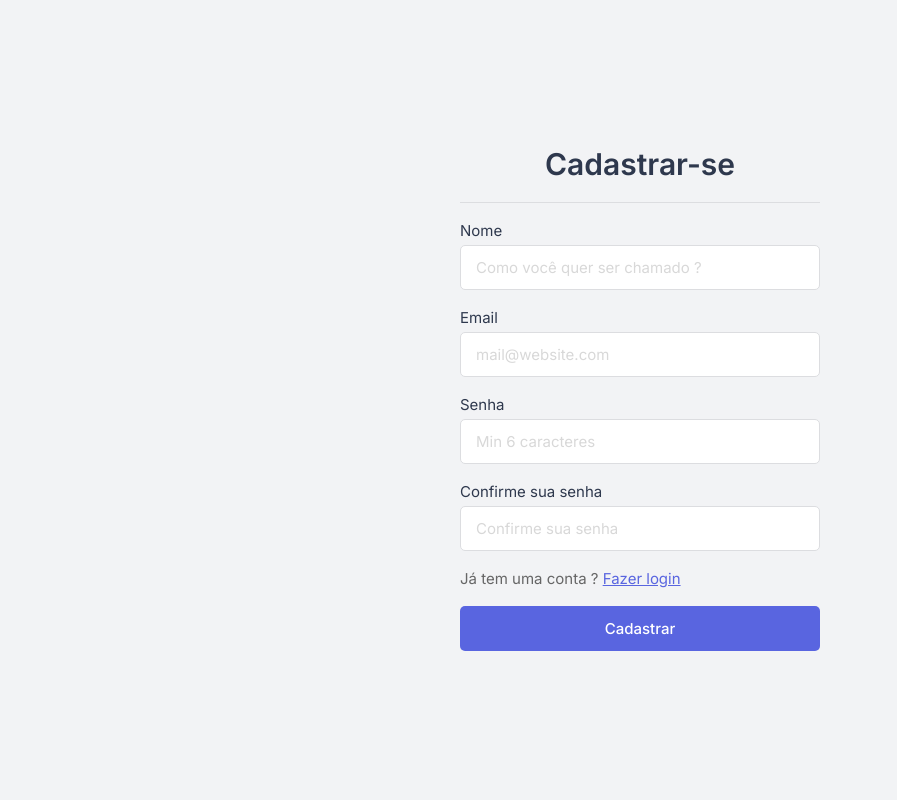
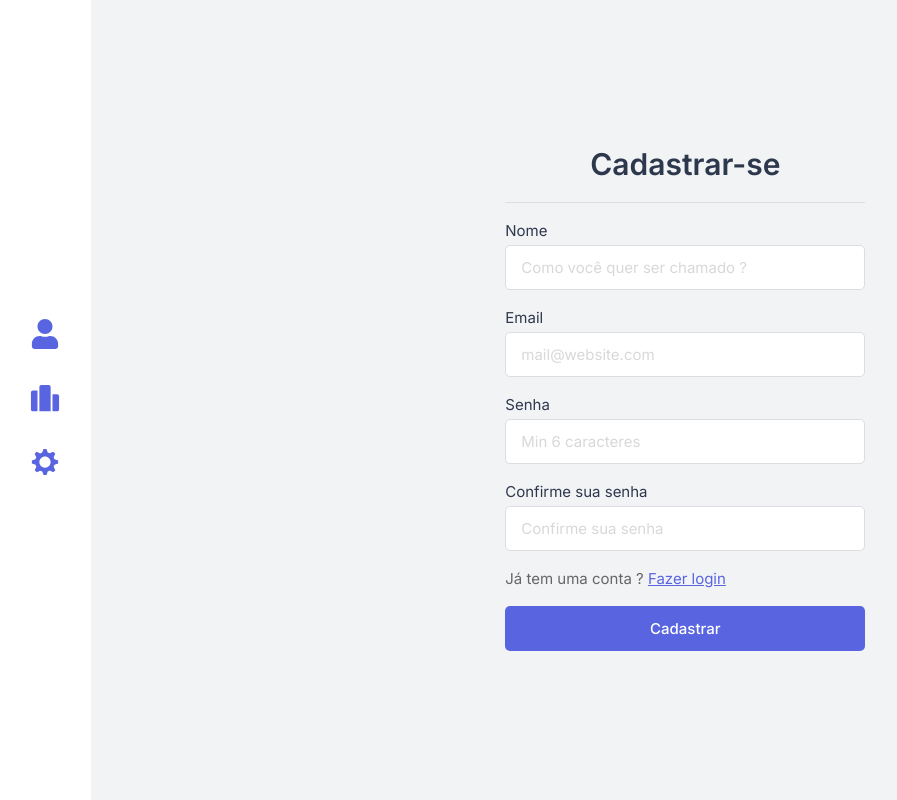
Before and after one commit to miguelsndc/Move.it, a Next.js app: page /signup in a window 1280 px wide. Shown: the whole page, without its empty margins (0-897 px from the left). Built offline with nearby package versions, Linux system fonts and the light colour scheme; no server answers.

Commit message:
add sidebar

```diff
--- a/src/pages/_app.tsx
+++ b/src/pages/_app.tsx
@@ -1,4 +1,5 @@
 import Head from 'next/head';
+import { Sidebar } from '../components/Sidebar';
 import { GlobalStyles } from '../styles/global';
 import { AuthProvider } from '../contexts/AuthContext';
 
@@ -10,7 +11,10 @@ function MyApp({ Component, pageProps }) {
       </Head>
       <GlobalStyles />
       <AuthProvider>
-        <Component {...pageProps} />
+        <main style={{ display: 'flex' }}>
+          <Sidebar />
+          <Component {...pageProps} />
+        </main>
       </AuthProvider>
     </>
   );
```
